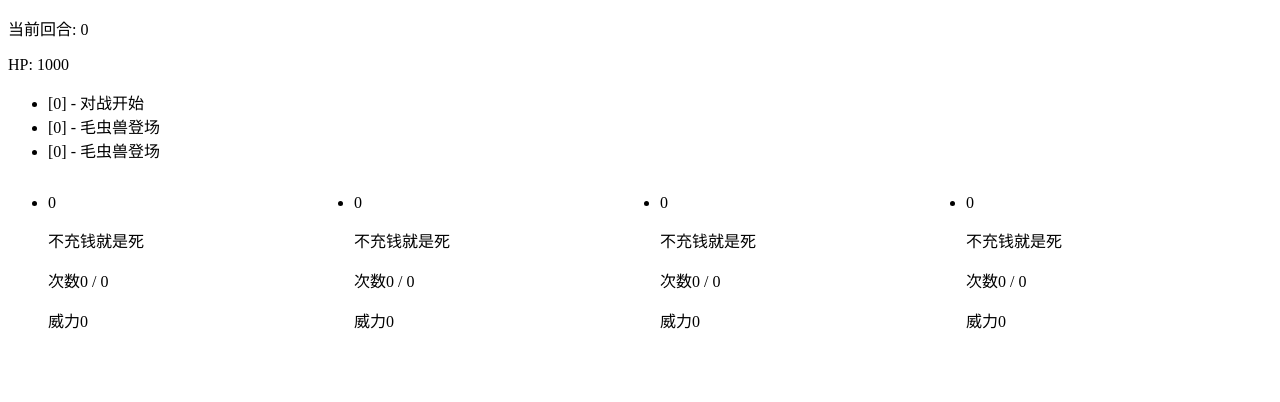
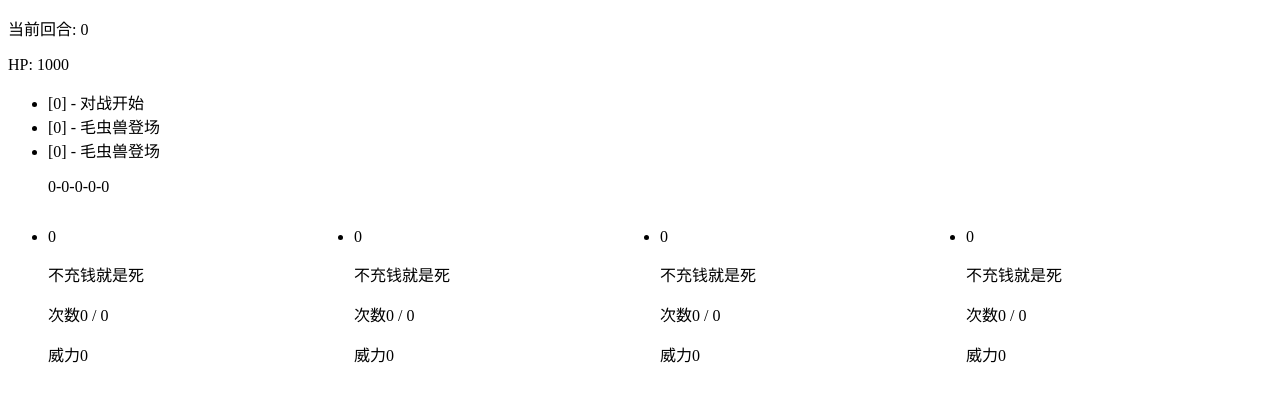
Before and after one commit to mmc-space/seer-desktop, a React (Vite) app: page /battle in a window 1280 px wide. Shown: the top 402 px of the page. Built offline with nearby package versions, Linux system fonts and the light colour scheme.

Commit message:
feature: update elve buff

```diff
--- a/package.json
+++ b/package.json
@@ -12,10 +12,8 @@
   "dependencies": {
     "@pixi/react": "^7.0.2",
     "mockjs": "^1.1.0",
-    "pixi.js": "^7.1.4",
     "react": "^18.2.0",
-    "react-dom": "^18.2.0",
-    "zustand": "^4.3.6"
+    "react-dom": "^18.2.0"
   },
   "devDependencies": {
     "@mmc-cloud/eslint-config": "^1.0.4",
--- a/src/core/elves.ts
+++ b/src/core/elves.ts
@@ -6,12 +6,12 @@ import { MAX_ELVE_LVEVL } from '@/data/config'
 
 export type ElveID = number
 
-type Buff = Record<
+export type Buff = Partial<Record<
   keyof Required<
     Pick<Elve, 'ap' | 'ad' | 'armor' | 'magicResistance' | 'hitRate'>
   >,
   number
->
+>>
 
 // 修改属性
 export type Attribute = Partial<Pick<Elve, 'hp'> & Buff>
@@ -130,6 +130,17 @@ export class Elve {
     console.log()
   }
 
+  /**
+   * 获取buff
+   * @returns Buff
+   */
+  public getBuff() {
+    const buff: Record<string, number> = this.buff ?? {}
+    const { ad = 0, ap = 0, armor = 0, magicResistance = 0, hitRate = 0 } = buff
+
+    return [ad, ap, armor, magicResistance, hitRate]
+  }
+
   /** 随机生成种族值 */
   public getRandomSpecie() {
     return Math.floor(Math.random() * 32)
@@ -182,13 +193,15 @@ export class Elve {
   }
 
   /** 增益 */
-  public addBuff = (buff: Partial<Buff>) => {
+  public addBuff = (buff: Buff) => {
     const { ad, ap, armor, magicResistance, hitRate } = buff
     if (ad) this.ad += ad * this.ad
     if (ap) this.ap += ap * this.ap
     if (armor) this.armor += armor * this.armor
     if (magicResistance) this.magicResistance += magicResistance * this.magicResistance
     if (hitRate) this.hitRate += hitRate * this.hitRate
+
+    this.buff = { ...buff }
   }
 
   /** 减益 */
--- a/src/pages/battle/index.tsx
+++ b/src/pages/battle/index.tsx
@@ -23,6 +23,11 @@ const BattlePage = () => {
           logs.map((log, index) => <li key={index}>{log}</li>)
         }
       </ul>
+      <ul>
+        {
+          player.currentElve?.getBuff().join('-')
+        }
+      </ul>
       {/* skills */}
       <ul className="flex">
         {
```
Also changed, not shown: 2 other files (tests, documents, lock files or other folders).
